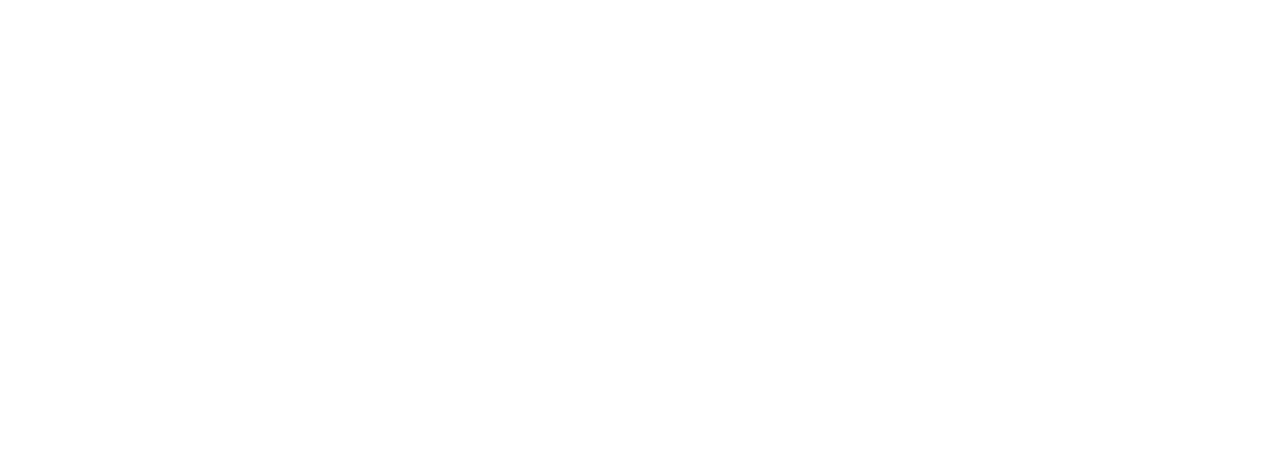
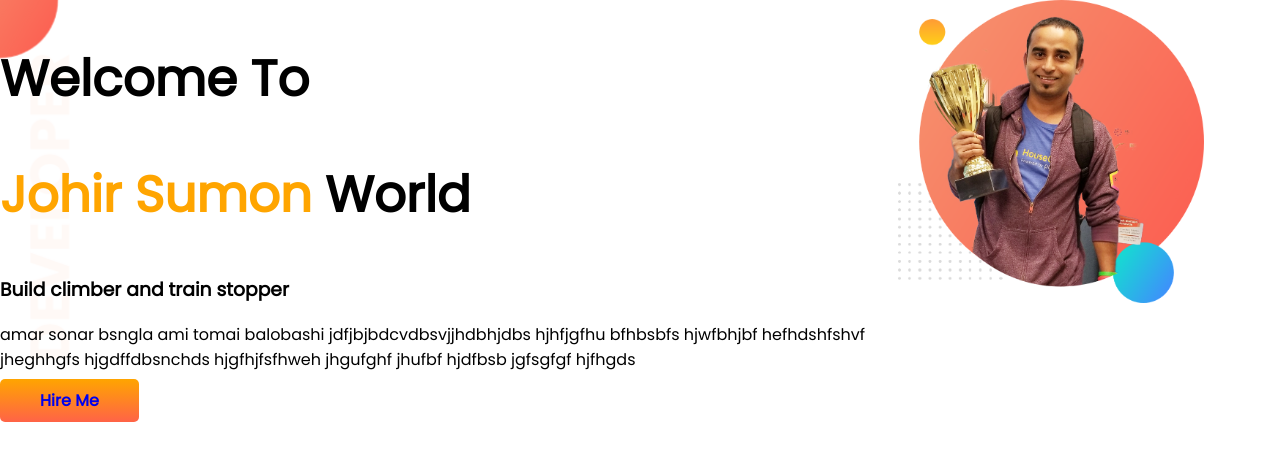
Before and after one commit to Johirsumon/developer-port, a plain HTML site: page index.html in a window 1280 px wide. Drawn offline with Linux system fonts and the light colour scheme.

Commit message:
top banner added

```diff
--- a/index.html
+++ b/index.html
@@ -1,13 +1,32 @@
 <!DOCTYPE html>
 <html lang="en">
+
 <head>
     <meta charset="UTF-8">
     <meta http-equiv="X-UA-Compatible" content="IE=edge">
     <meta name="viewport" content="width=device-width, initial-scale=1.0">
     <title>Johir Portfolio</title>
+    <link rel="preconnect" href="https://fonts.googleapis.com">
+    <link rel="preconnect" href="https://fonts.gstatic.com" crossorigin>
+    <link href="https://fonts.googleapis.com/css2?family=Poppins&display=swap" rel="stylesheet">
     <link rel="stylesheet" href="style.css">
 </head>
+
 <body>
+    <section class="top-banner">
 
+        <div class="halh-width">
+            <h1>Welcome To </h1>
+            <h1> <span class="orange-color">Johir Sumon</span> World</h1>
+            <h3>Build climber and train stopper</h3>
+            <p>amar sonar bsngla ami tomai balobashi jdfjbjbdcvdbsvjjhdbhjdbs hjhfjgfhu bfhbsbfs hjwfbhjbf hefhdshfshvf
+                jheghhgfs hjgdffdbsnchds hjgfhjfsfhweh jhgufghf jhufbf hjdfbsb jgfsgfgf hjfhgds</p>
+            <a class="link-button" target="_blank" href="https://github.com/Johirsumon/developer-port"> Hire Me </a>
+        </div>
+        <div class="half-width">
+            <img src="images/jhankar.png" alt="">
+        </div>
+    </section>
 </body>
+
 </html>
--- a/style.css
+++ b/style.css
@@ -0,0 +1,39 @@
+body {
+    font-family: 'Poppins', sans-serif;
+    margin: 0%;
+}
+
+h1 {
+    font-size: 50px;
+}
+
+.orange-color {
+    color: orange;
+}
+
+section {
+    display: flex;
+}
+
+.half-width {
+    width: 50%;
+    padding-left: 2%%;
+}
+
+.half-width img {
+    width: 80%;
+
+}
+
+.link-button {
+    text-decoration: none;
+    background-image: linear-gradient(orange, tomato);
+    padding: 10px 40px;
+    font-weight: 700;
+    border-radius: 5px;
+}
+
+.top-banner {
+    background-image: url(images/top-banner.png);
+    background-repeat: no-repeat;
+}
```
Also changed, not shown: images/dream-bg.png (added), images/exp-bg.png (added), images/jhankar.png (added), images/jhankar2.png (added), images/my-bg.png (added), images/my-bg2.png (added), images/top-banner.png (added), 7 other files.
